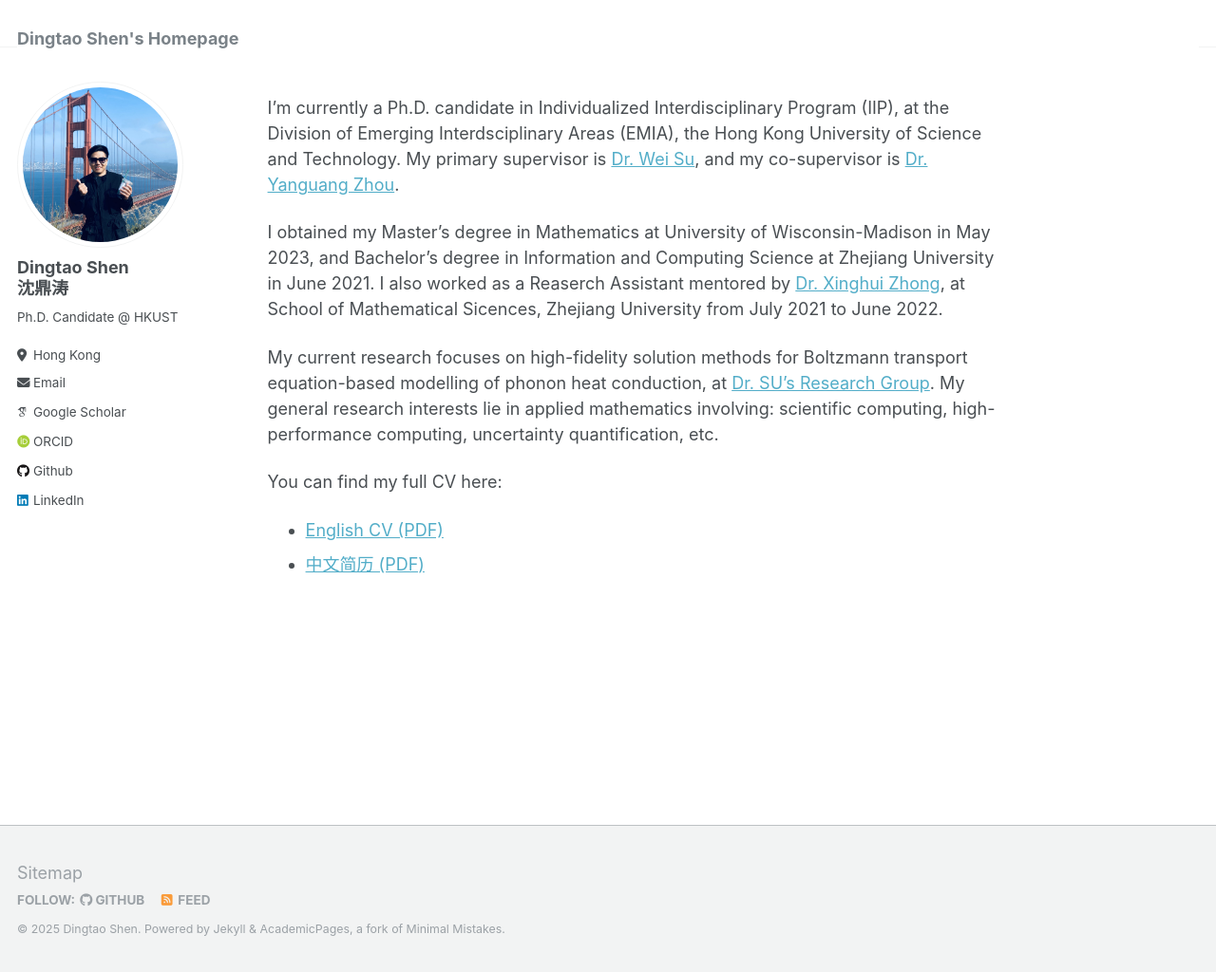
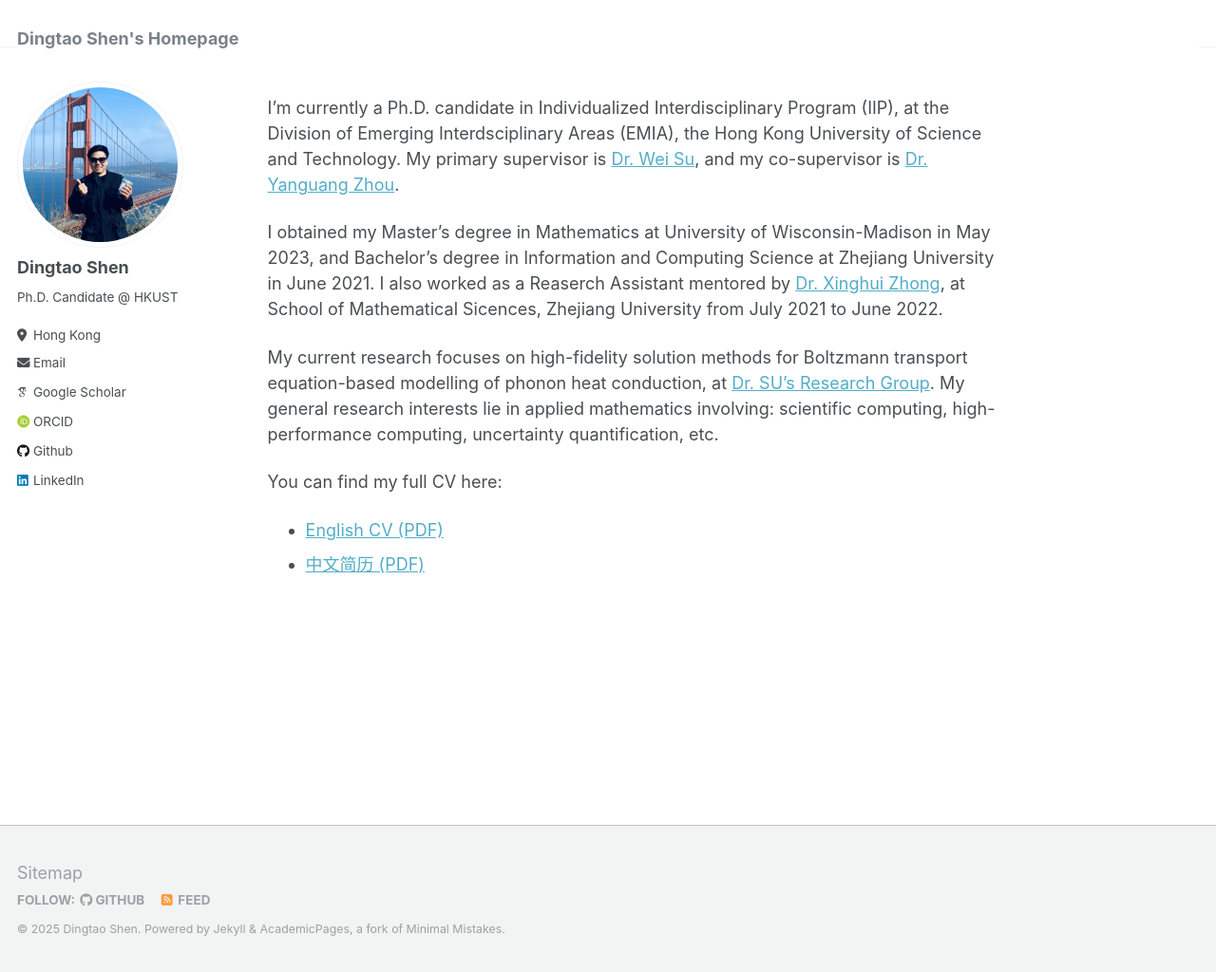
Before and after one commit to dingtao-shen/dingtao-shen.github.io, a Jekyll site: the page built from _pages/about.md, in a window 1280 px wide and 1024 px high. Shown: the whole window at 95% size. Built offline with Jekyll 4.4.1, drawn with Linux system fonts in a browser that asks for light colours; some web fonts are replaced.

Commit message:
update cv

```diff
--- a/_config.yml
+++ b/_config.yml
@@ -22,7 +22,7 @@ repository               : "dingtao-shen/dingtao-shen.github.io"
 author:
   # Biographic information
   avatar           : "profile.jpg"
-  name             : "Dingtao Shen<br/>沈鼎涛"
+  name             : "Dingtao Shen"
   pronouns         : # example: "she/her"
   bio              : "Ph.D. Candidate @ HKUST"
   location         : "Hong Kong"
```
